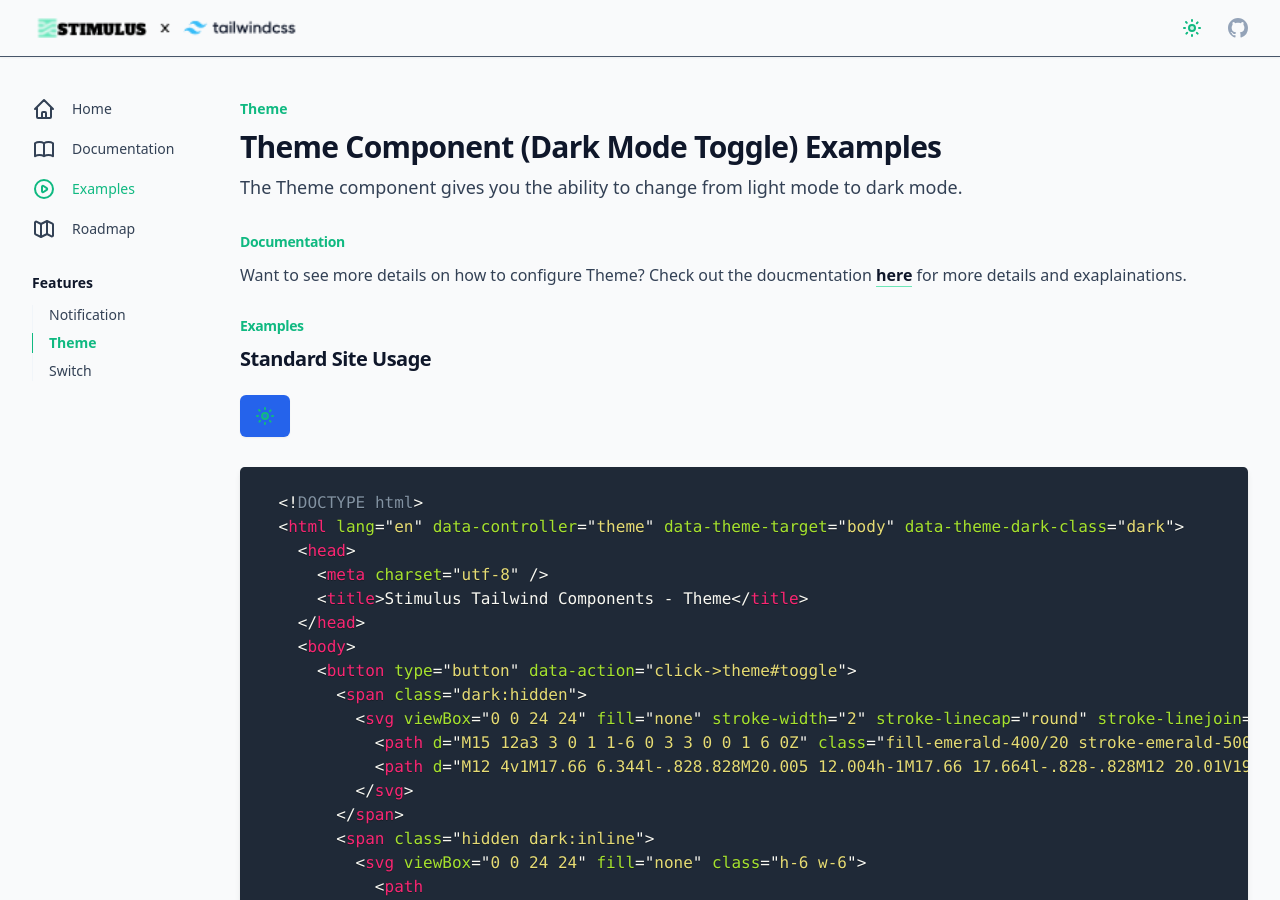
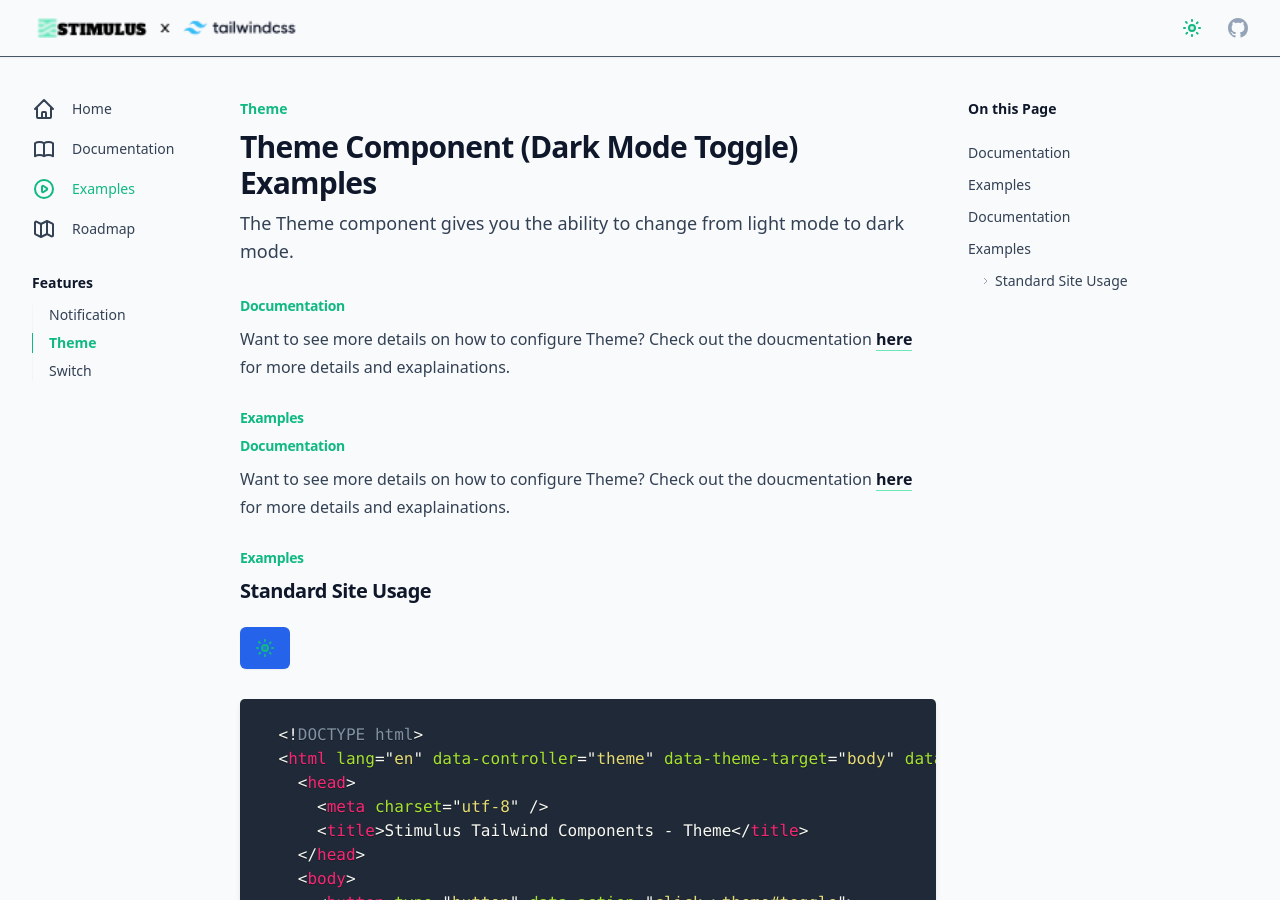
Before and after one commit to chiefpansancolt/stimulus-tailwind-components, a Jekyll site: the page built from docs/playground/theme/index.html, in a window 1280 px wide and 900 px high. Built offline with Jekyll 4.4.1, drawn with Linux system fonts in a browser that asks for light colours; Markdown is read by kramdown in place of the engine named in the settings.

Commit message:
add tbc and move to componentized view

```diff
--- a/docs/_layouts/playground.html
+++ b/docs/_layouts/playground.html
@@ -30,7 +30,7 @@
             </ul>
           </nav>
         </div>
-        <main class="col-span-10">
+        <main class="lg:col-span-9 xl:col-span-7">
           <header class="relative z-20">
             <div>
               <p class="mb-2 text-sm font-semibold leading-6 text-emerald-500 dark:text-emerald-400"> {{ page.header }} </p>
@@ -41,7 +41,23 @@
             <p class="mt-2 text-lg text-slate-700 dark:text-slate-400">{{ page.details }}</p>
           </header>
           <section class="relative mb-16 mt-8">
-            <div class="relative z-40 max-w-none"> {{ content }} </div>
+            <div aria-live="assertive" class="pointer-events-none fixed inset-0 top-10 flex items-end px-4 py-6 sm:items-start sm:p-6 z-40">
+              <div class="flex w-full flex-col items-center space-y-4 sm:items-end" id="notification-container"></div>
+            </div>
+            <div class="relative z-40 max-w-none" id="page-content">
+              <div class="prose prose-slate dark:prose-dark">
+                <h2>Documentation</h2>
+                {% assign docUrl = page.header | downcase %}
+                <p
+                  >Want to see more details on how to configure {{ page.header }}? Check out the doucmentation <a href="{{ site.links.docs[docUrl] | relative_url }}">here</a> for more details and
+                  exaplainations.</p
+                >
+
+                <h2>Examples</h2>
+
+                <div class="-mt-10 space-y-20"> {{ content }} </div>
+              </div>
+            </div>
           </section>
           <footer class="mt-16 text-sm leading-6">
             {% include footer_nav.html %}
@@ -53,6 +69,7 @@
             </div>
           </footer>
         </main>
+        {% include table_contents.html %}
       </div>
     </div>
   </div>
```
Also changed, not shown: docs/_includes/example.html (added, +15 -0 lines).
